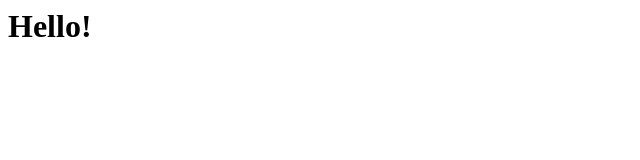
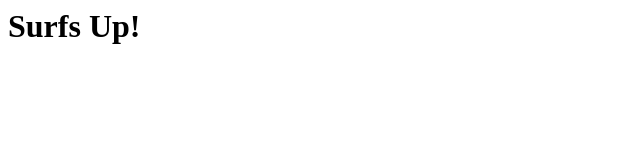
Before and after one commit to dangardner77/surfsup, a plain HTML site: page index.html in a window 1280 px wide. Shown: the whole page, without its empty margins (0-640 px from the left). Drawn offline with Linux system fonts and the light colour scheme.

Commit message:
Update index.html

```diff
--- a/index.html
+++ b/index.html
@@ -1 +1,6 @@
-<h1>Hello!</h1>
+<h1>Surfs Up!</h1>
+
+<script>
+
+
+</script>
```
